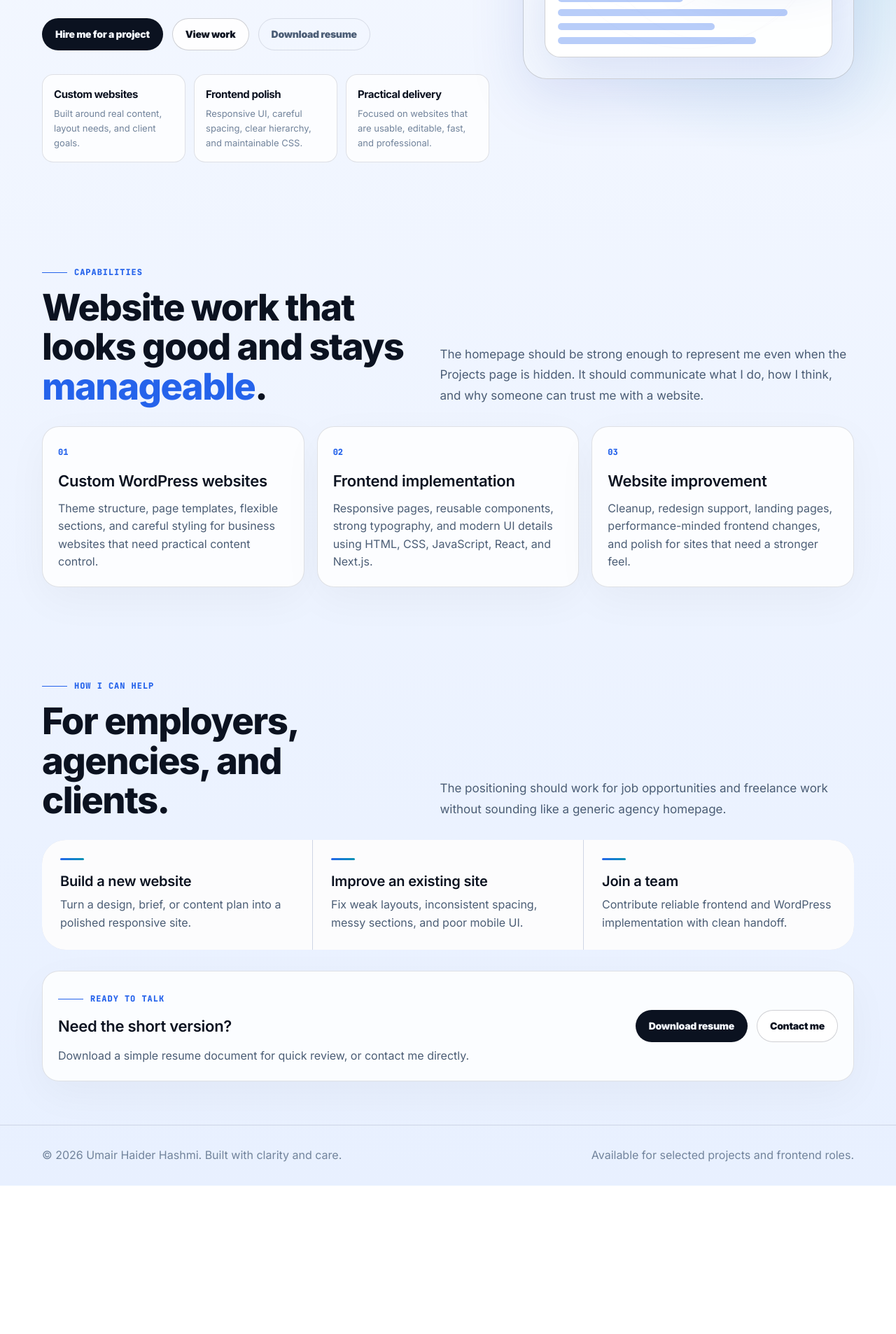
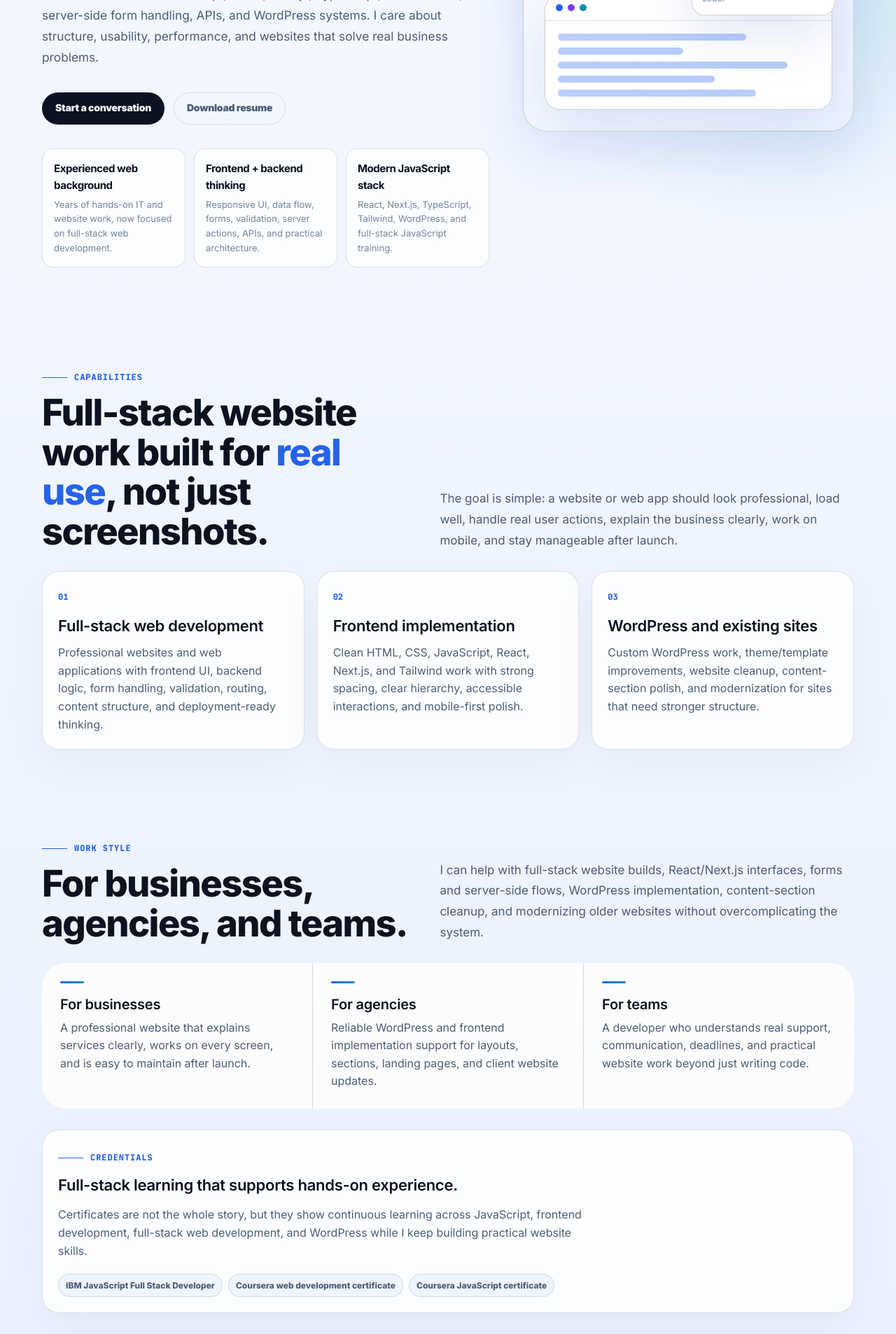
Before and after one commit to omee360/resume, a Next.js app: page / in a window 1280 px wide. Shown: the part 640-2546 px from the top of the page at 70% size. Before the commit the page ends 2334 px from the top, so only its background shows below. Built offline with nearby package versions, Linux system fonts and the light colour scheme.

Commit message:
Update contact information, enhance metadata, and improve content descriptions across multiple files

```diff
--- a/app/contact/actions.ts
+++ b/app/contact/actions.ts
@@ -47,7 +47,7 @@ export async function sendMessage(
   try {
     await resend.emails.send({
       from: "onboarding@resend.dev",
-      to: "omee360@gmail.com",
+      to: "umairhaider360@gmail.com",
       replyTo: email,
       subject: `New contact form message from ${name}`,
       text: `Name: ${name}\nEmail: ${email}\nProject type: ${type || "—"}\n\n${message}`,
--- a/app/contact/page.tsx
+++ b/app/contact/page.tsx
@@ -3,6 +3,13 @@ import { PageHero } from "@/components/ui/page-hero";
 import { Card } from "@/components/ui/card";
 import { Button } from "@/components/ui/button";
 import { ContactForm } from "@/components/sections/contact-form";
+import type { Metadata } from "next";
+
+export const metadata: Metadata = {
+  title: "Contact",
+  description:
+    "Contact Umair Haider Hashmi for WordPress development, frontend implementation, website improvements, and professional web development opportunities.",
+};
 
 export default function ContactPage() {
   return (
@@ -11,22 +18,50 @@ export default function ContactPage() {
         kicker="Contact"
         title={
           <>
-            Let’s discuss a <em>website, role, or project</em>.
+            Let&apos;s discuss a <em>website, role, or project</em>.
           </>
         }
-        copy="Use this page for project inquiries, frontend/WordPress opportunities, collaborations, or direct hiring conversations."
+        copy="Use this page for WordPress work, frontend implementation, website cleanup, collaboration, or direct hiring conversations. I respond best to clear project goals, existing website links, and practical next steps."
       />
 
       <section className="grid gap-5 pb-20 md:grid-cols-[0.86fr_1.14fr]">
         <div className="grid gap-[18px]">
-          <Card number="Email" title="add-your-email@example.com">
-            Best for project briefs, opportunities, and longer conversations.
+          <Card number="Email" title="umair@umairdev.com">
+            Best for project briefs, website improvement requests, role
+            opportunities, and longer technical conversations.
+            <div className="mt-[34px] flex flex-wrap gap-[13px]">
+              <Button href="mailto:umair@umairdev.com" variant="secondary">
+                Send email
+              </Button>
+            </div>
           </Card>
           <Card number="Social" title="LinkedIn / GitHub">
-            Add profile links here once the final URLs are ready.
+            Connect professionally on LinkedIn or review public code and learning
+            work on GitHub.
+            <div className="mt-[34px] flex flex-wrap gap-[13px]">
+              <Button
+                href="https://www.linkedin.com/in/umair-haider-hashmi/"
+                variant="secondary"
+              >
+                LinkedIn
+              </Button>
+              <Button href="https://github.com/omee360" variant="ghost">
+                GitHub
+              </Button>
+            </div>
+          </Card>
+          <Card number="WhatsApp" title="+92 334 9816823">
+            Useful for quick coordination after the first project or opportunity
+            context is clear.
+            <div className="mt-[34px] flex flex-wrap gap-[13px]">
+              <Button href="https://wa.me/923349816823" variant="secondary">
+                Message on WhatsApp
+              </Button>
+            </div>
           </Card>
           <Card number="Resume" title="Need a quick document?">
-            Download the simple resume text file for quick screening.
+            Download a short text resume with focus areas, skills, contact
+            details, and certification links.
             <div className="mt-[34px] flex flex-wrap gap-[13px]">
               <Button href="/umair-resume.txt" variant="secondary" download>
                 Download resume
--- a/app/layout.tsx
+++ b/app/layout.tsx
@@ -17,9 +17,24 @@ const jetbrainsMono = JetBrains_Mono({
 });
 
 export const metadata: Metadata = {
-  title: "Umair Haider Hashmi — Web Developer",
+  metadataBase: new URL("https://umairdev.com"),
+  title: {
+    default: "Umair Haider Hashmi | Full-Stack Web Developer",
+    template: "%s | Umair Haider Hashmi",
+  },
   description:
-    "Portfolio of Umair, a web developer building clean WordPress and modern frontend websites.",
+    "Umair Haider Hashmi is a full-stack web developer building professional websites and web applications with JavaScript, React, Next.js, TypeScript, WordPress, and practical backend fundamentals.",
+  alternates: {
+    canonical: "/",
+  },
+  openGraph: {
+    title: "Umair Haider Hashmi | Full-Stack Web Developer",
+    description:
+      "Professional full-stack websites and web applications with React, Next.js, TypeScript, WordPress, and maintainable website systems for real business use.",
+    url: "/",
+    siteName: "UmairDev",
+    type: "website",
+  },
 };
 
 export default function RootLayout({
--- a/app/page.tsx
+++ b/app/page.tsx
@@ -5,52 +5,74 @@ import { Section } from "@/components/ui/section";
 import { Card } from "@/components/ui/card";
 import { Typewriter } from "@/components/ui/typewriter";
 import { VisualCard } from "@/components/sections/visual-card";
+import type { Metadata } from "next";
+
+export const metadata: Metadata = {
+  title: "Full-Stack Web Developer",
+  description:
+    "Umair Haider Hashmi is a full-stack web developer building professional websites and web applications with JavaScript, React, Next.js, TypeScript, WordPress, and modern backend fundamentals.",
+};
 
 const signals = [
   {
-    title: "Custom websites",
-    text: "Built around real content, layout needs, and client goals.",
+    title: "Experienced web background",
+    text: "Years of hands-on IT and website work, now focused on full-stack web development.",
   },
   {
-    title: "Frontend polish",
-    text: "Responsive UI, careful spacing, clear hierarchy, and maintainable CSS.",
+    title: "Frontend + backend thinking",
+    text: "Responsive UI, data flow, forms, validation, server actions, APIs, and practical architecture.",
   },
   {
-    title: "Practical delivery",
-    text: "Focused on websites that are usable, editable, fast, and professional.",
+    title: "Modern JavaScript stack",
+    text: "React, Next.js, TypeScript, Tailwind, WordPress, and full-stack JavaScript training.",
   },
 ];
 
 const capabilities = [
   {
     number: "01",
-    title: "Custom WordPress websites",
-    text: "Theme structure, page templates, flexible sections, and careful styling for business websites that need practical content control.",
+    title: "Full-stack web development",
+    text: "Professional websites and web applications with frontend UI, backend logic, form handling, validation, routing, content structure, and deployment-ready thinking.",
   },
   {
     number: "02",
     title: "Frontend implementation",
-    text: "Responsive pages, reusable components, strong typography, and modern UI details using HTML, CSS, JavaScript, React, and Next.js.",
+    text: "Clean HTML, CSS, JavaScript, React, Next.js, and Tailwind work with strong spacing, clear hierarchy, accessible interactions, and mobile-first polish.",
   },
   {
     number: "03",
-    title: "Website improvement",
-    text: "Cleanup, redesign support, landing pages, performance-minded frontend changes, and polish for sites that need a stronger feel.",
+    title: "WordPress and existing sites",
+    text: "Custom WordPress work, theme/template improvements, website cleanup, content-section polish, and modernization for sites that need stronger structure.",
   },
 ];
 
 const services = [
   {
-    title: "Build a new website",
-    text: "Turn a design, brief, or content plan into a polished responsive site.",
+    title: "For businesses",
+    text: "A professional website that explains services clearly, works on every screen, and is easy to maintain after launch.",
   },
   {
-    title: "Improve an existing site",
-    text: "Fix weak layouts, inconsistent spacing, messy sections, and poor mobile UI.",
+    title: "For agencies",
+    text: "Reliable WordPress and frontend implementation support for layouts, sections, landing pages, and client website updates.",
   },
   {
-    title: "Join a team",
-    text: "Contribute reliable frontend and WordPress implementation with clean handoff.",
+    title: "For teams",
+    text: "A developer who understands real support, communication, deadlines, and practical website work beyond just writing code.",
+  },
+];
+
+const credentials = [
+  {
+    title: "IBM JavaScript Full Stack Developer",
+    href: "https://coursera.org/share/3127d7c68066f59c955692a18818bf35",
+  },
+  {
+    title: "Coursera web development certificate",
+    href: "https://coursera.org/share/22c7bc46b95a84a50c19f6773fe91fee",
+  },
+  {
+    title: "Coursera JavaScript certificate",
+    href: "https://coursera.org/share/4689df8b844009270e95db3c46e9642f",
   },
 ];
 
@@ -65,9 +87,10 @@ export default function Home() {
               <Typewriter
                 words={[
                   "Umair.",
-                  "a web developer.",
+                  "a full-stack developer.",
+                  "a frontend developer.",
+                  "a JavaScript developer.",
                   "a WordPress developer.",
-                  "a frontend developer.",
                 ]}
               />
             </h1>
@@ -78,25 +101,24 @@ export default function Home() {
 
             <div className="mt-[22px] inline-flex items-center gap-[9px] rounded-full border border-line bg-[color-mix(in_srgb,var(--color-paper)_84%,transparent)] px-3 py-2 text-[13px] font-extrabold text-muted">
               <span className="h-2 w-2 rounded-full bg-[#22c55e] shadow-[0_0_0_6px_rgba(34,197,94,0.14)]" />
-              Available for selected website projects
+              Available for full-stack, frontend, WordPress, and website work
             </div>
 
             <p className="mt-[18px] max-w-[720px] text-[clamp(24px,3vw,38px)] font-semibold leading-[1.18] tracking-[-0.02em] text-ink">
-              I build clean, responsive websites for businesses, agencies, and
-              teams.
+              I build professional websites and web applications with clean UI,
+              practical backend logic, and maintainable full-stack structure.
             </p>
 
             <p className="mt-4 max-w-[620px] text-[clamp(16px,1.35vw,18px)] leading-[1.75] text-muted">
-              I am a web developer experienced in custom WordPress builds,
-              responsive frontend work, and practical website systems for
-              clients, teams, and growing businesses.
+              I am a full-stack web developer with a strong IT and website
+              background. I work across modern JavaScript, React, Next.js,
+              TypeScript, Tailwind CSS, server-side form handling, APIs, and
+              WordPress systems. I care about structure, usability, performance,
+              and websites that solve real business problems.
             </p>
 
             <div className="mt-[34px] flex flex-wrap gap-[13px]">
-              <Button href="/contact">Hire me for a project</Button>
-              <Button href="/projects" variant="secondary">
-                View work
-              </Button>
+              <Button href="/contact">Start a conversation</Button>
               <Button href="/umair-resume.txt" variant="ghost" download>
                 Download resume
               </Button>
@@ -127,10 +149,10 @@ export default function Home() {
         kicker="Capabilities"
         title={
           <>
-            Website work that looks good and stays <em>manageable</em>.
+            Full-stack website work built for <em>real use</em>, not just screenshots.
           </>
         }
-        copy="The homepage should be strong enough to represent me even when the Projects page is hidden. It should communicate what I do, how I think, and why someone can trust me with a website."
+        copy="The goal is simple: a website or web app should look professional, load well, handle real user actions, explain the business clearly, work on mobile, and stay manageable after launch."
       >
         <div className="grid grid-cols-1 gap-[18px] md:grid-cols-3">
           {capabilities.map((c) => (
@@ -142,9 +164,9 @@ export default function Home() {
       </Section>
 
       <Section
-        kicker="How I can help"
-        title="For employers, agencies, and clients."
-        copy="The positioning should work for job opportunities and freelance work without sounding like a generic agency homepage."
+        kicker="Work style"
+        title="For businesses, agencies, and teams."
+        copy="I can help with full-stack website builds, React/Next.js interfaces, forms and server-side flows, WordPress implementation, content-section cleanup, and modernizing older websites without overcomplicating the system."
       >
         <div className="grid gap-px overflow-hidden rounded-xl bg-line md:grid-cols-3">
           {services.map((s) => (
@@ -161,15 +183,43 @@ export default function Home() {
           ))}
         </div>
 
+        <div className="mt-[30px] rounded-lg border border-line bg-[color-mix(in_srgb,var(--color-paper)_82%,transparent)] p-[22px] shadow-[0_18px_60px_rgba(0,0,0,0.04)]">
+          <Kicker>Credentials</Kicker>
+          <h3 className="mt-3 text-[22px] font-semibold tracking-[-0.012em]">
+            Full-stack learning that supports hands-on experience.
+          </h3>
+          <p className="mt-3 max-w-[760px] text-muted">
+            Certificates are not the whole story, but they show continuous
+            learning across JavaScript, frontend development, full-stack web
+            development, and WordPress while I keep building practical website
+            skills.
+          </p>
+          <ul className="mt-5 flex list-none flex-wrap gap-2 p-0">
+            {credentials.map((credential) => (
+              <li key={credential.href}>
+                <a
+                  href={credential.href}
+                  target="_blank"
+                  rel="noreferrer"
+                  className="inline-flex rounded-full border border-line bg-paper-2 px-[10px] py-[6px] text-[12px] font-extrabold text-muted transition hover:border-brand hover:text-brand"
+                >
+                  {credential.title}
+                </a>
+              </li>
+            ))}
+          </ul>
+        </div>
+
         <div className="mt-[30px] grid items-center gap-5 rounded-lg border border-line bg-[color-mix(in_srgb,var(--color-paper)_82%,transparent)] p-[22px] shadow-[0_18px_60px_rgba(0,0,0,0.04)] md:grid-cols-[1fr_auto]">
           <div>
-            <Kicker>Ready to talk</Kicker>
+            <Kicker>Contact</Kicker>
             <h3 className="mt-3 text-[22px] font-semibold tracking-[-0.012em]">
-              Need the short version?
+              Need a reliable website developer?
             </h3>
             <p className="mt-3 text-muted">
-              Download a simple resume document for quick review, or contact me
-              directly.
+              Send a message for full-stack web development, React/Next.js
+              frontend work, WordPress implementation, website cleanup, or a
+              developer role where practical website experience matters.
             </p>
           </div>
           <div className="flex flex-wrap gap-[13px]">
--- a/components/layout/footer.tsx
+++ b/components/layout/footer.tsx
@@ -4,12 +4,25 @@ export function Footer() {
   return (
     <footer className="border-t border-line py-[30px] text-soft">
       <Container>
-        <div className="flex flex-col justify-between gap-5 sm:flex-row">
+        <div className="flex flex-col justify-between gap-5 sm:flex-row sm:items-center">
           <p>
-            © {new Date().getFullYear()} Umair Haider Hashmi. Built with clarity
-            and care.
+            © {new Date().getFullYear()} Umair Haider Hashmi. Full-stack web
+            developer.
           </p>
-          <p>Available for selected projects and frontend roles.</p>
+          <div className="flex flex-wrap gap-4">
+            <a href="mailto:umair@umairdev.com" className="hover:text-ink">
+              Email
+            </a>
+            <a
+              href="https://www.linkedin.com/in/umair-haider-hashmi/"
+              className="hover:text-ink"
+            >
+              LinkedIn
+            </a>
+            <a href="https://github.com/omee360" className="hover:text-ink">
+              GitHub
+            </a>
+          </div>
         </div>
       </Container>
     </footer>
--- a/components/layout/navbar.tsx
+++ b/components/layout/navbar.tsx
@@ -4,7 +4,6 @@ import { ThemeToggle } from "@/components/ui/theme-toggle";
 
 const links = [
   { href: "/", label: "Home" },
-  { href: "/projects", label: "Projects" },
   { href: "/blog", label: "Blog" },
   { href: "/contact", label: "Contact" },
 ];
--- a/components/sections/contact-form.tsx
+++ b/components/sections/contact-form.tsx
@@ -56,7 +56,7 @@ export function ContactForm() {
         <input
           type="text"
           name="type"
-          placeholder="Website, WordPress, frontend role..."
+          placeholder="WordPress website, frontend work, existing site cleanup..."
           className="w-full rounded-[15px] border border-line bg-bg px-[14px] py-[13px] text-ink"
         />
       </label>
@@ -65,7 +65,7 @@ export function ContactForm() {
         Message
         <textarea
           name="message"
-          placeholder="Tell me what you need"
+          placeholder="Share the website link, business goal, timeline, and what you need improved or built."
           className="min-h-[150px] w-full resize-y rounded-[15px] border border-line bg-bg px-[14px] py-[13px] text-ink"
         />
       </label>
@@ -77,7 +77,7 @@ export function ContactForm() {
 
       {state.success && (
         <p className="text-[13px] font-bold text-green-600">
-          Thanks! Your message has been sent — I&apos;ll get back to you soon.
+          Thanks! Your message has been sent. I&apos;ll get back to you soon.
         </p>
       )}
 
--- a/content/blog/professional-ui-details.mdx
+++ b/content/blog/professional-ui-details.mdx
@@ -1,18 +1,22 @@
 export const metadata = {
-  title: "Small UI details that make a website feel professional",
+  title: "Small frontend details that make a website feel professional",
   category: "Frontend",
   excerpt:
-    "Spacing, type scale, contrast, hover states, and responsive behavior matter more than gimmicks.",
+    "Spacing, type scale, contrast, interaction states, and responsive behavior often matter more than visual gimmicks.",
   date: "2026-07-05",
 };
 
-A website often feels professional because of small decisions that work together. The visitor may not notice each detail separately, but they feel the result.
+A website often feels professional because of small frontend decisions that work together. Most visitors will not name each detail, but they will feel whether the page is clear, trustworthy, and easy to use.
+
+This is where frontend implementation matters. A design can be strong, but if spacing, typography, states, and mobile behavior are careless, the final website still feels unfinished.
 
 ## Spacing creates confidence
 
 Good spacing makes a layout easier to scan. If sections feel cramped, the site feels unfinished. If spacing is too loose, the page can feel disconnected.
 
 The goal is rhythm: headings, paragraphs, cards, and buttons should feel like they belong to the same system.
+
+In real website work, this usually means checking the page at multiple widths, not only on a large desktop screen. A section that looks balanced at 1440px can feel heavy or crowded on mobile.
 
 ## Type scale builds hierarchy
 
@@ -29,6 +33,10 @@ Hover states, focus states, and transitions should support the interface. They s
 - Cards can lift slightly, but not jump.
 - Focus states should stay visible for keyboard users.
 
+These details are small, but they communicate care. A user may not think about a focus state directly, but keyboard users depend on it, and polished interaction makes the interface feel more reliable.
+
 ## Responsive behavior matters
 
 A polished desktop design is not enough. The layout should still feel intentional on mobile: readable text, comfortable tap targets, and sections that stack cleanly.
+
+Good frontend work is not about adding more effects. It is about making the website feel stable, readable, and professional in the situations where people actually use it.
```
Also changed, not shown: content/blog/components-portfolio.mdx (+12 -6 lines), content/blog/wordpress-maintainable.mdx (+14 -4 lines), public/umair-resume.txt.
